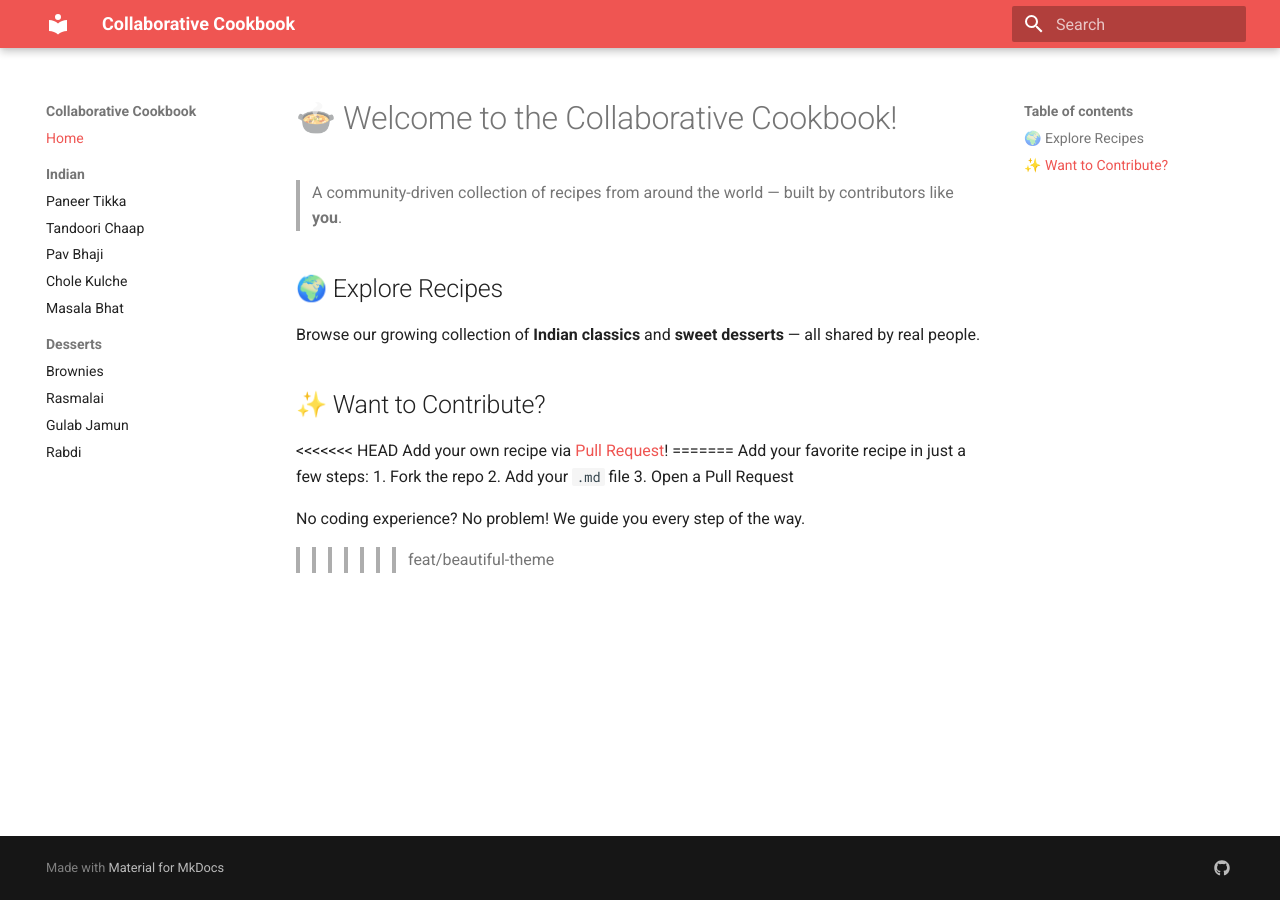
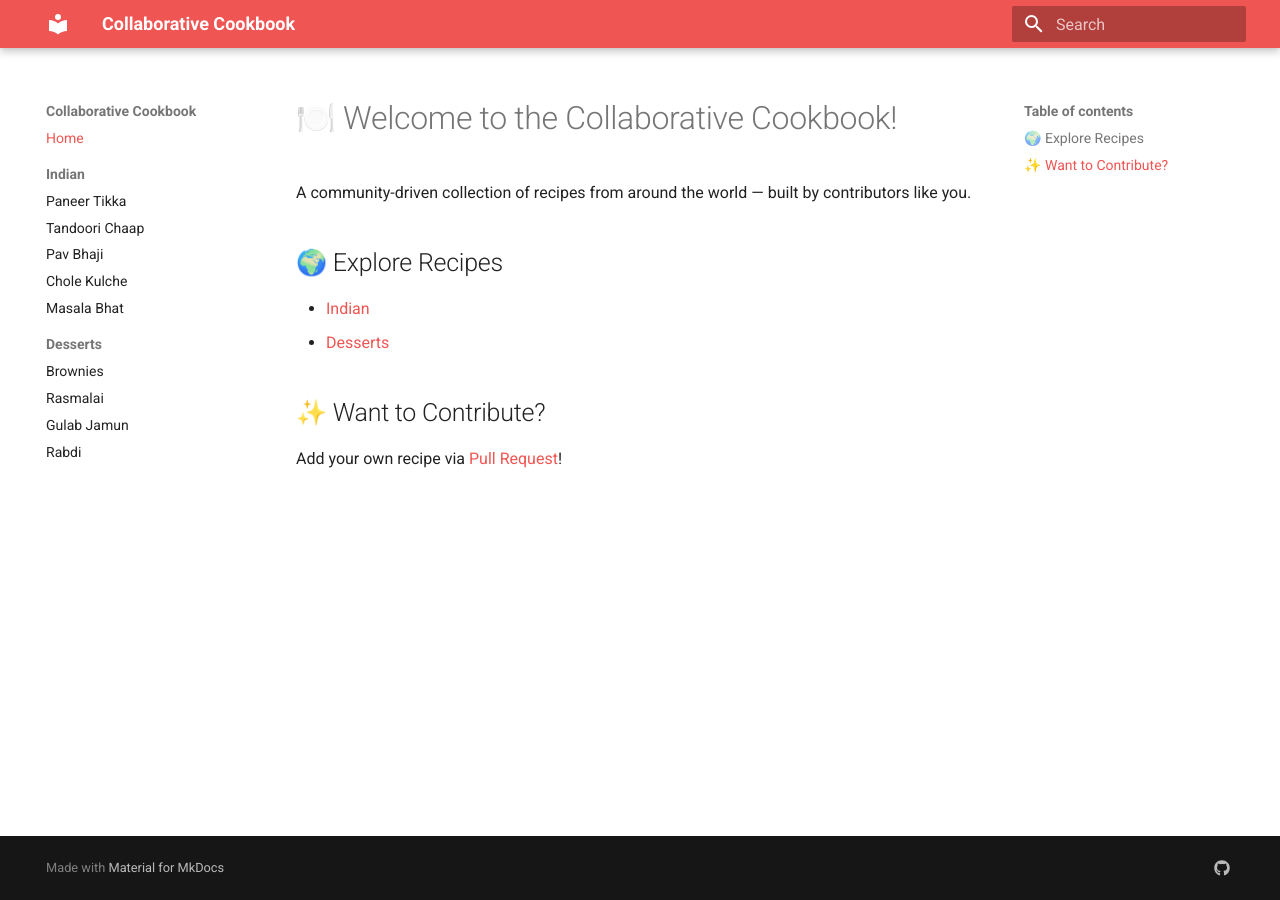
Before and after one commit to harshi2410/collab-cookbook, an MkDocs documentation site: the page built from docs/index.md, in a window 1280 px wide. Built offline with MkDocs 1.6.1 and Material for MkDocs 9.7.7, drawn with Linux system fonts in a browser that asks for light colours.

Commit message:
made chanes for website

```diff
--- a/docs/index.md
+++ b/docs/index.md
@@ -1,18 +1,12 @@
-# 🍲 Welcome to the Collaborative Cookbook!
+# 🍽️ Welcome to the Collaborative Cookbook!
 
-> A community-driven collection of recipes from around the world — built by contributors like **you**.
+A community-driven collection of recipes from around the world — built by contributors like you.
 
 ## 🌍 Explore Recipes
-Browse our growing collection of **Indian classics** and **sweet desserts** — all shared by real people.
+
+- [Indian](#indian)
+- [Desserts](#desserts)
 
 ## ✨ Want to Contribute?
-<<<<<<< HEAD
-Add your own recipe via [Pull Request](https://github.com/YOUR-USERNAME/collab-cookbook)!
-=======
-Add your favorite recipe in just a few steps:
-1. Fork the repo
-2. Add your `.md` file
-3. Open a Pull Request
 
-No coding experience? No problem! We guide you every step of the way.
->>>>>>> feat/beautiful-theme
+Add your own recipe via [Pull Request](https://github.com/harshi2410/collab-cookbook)!
```
Also changed, not shown: README.md (+1 -1 lines).
